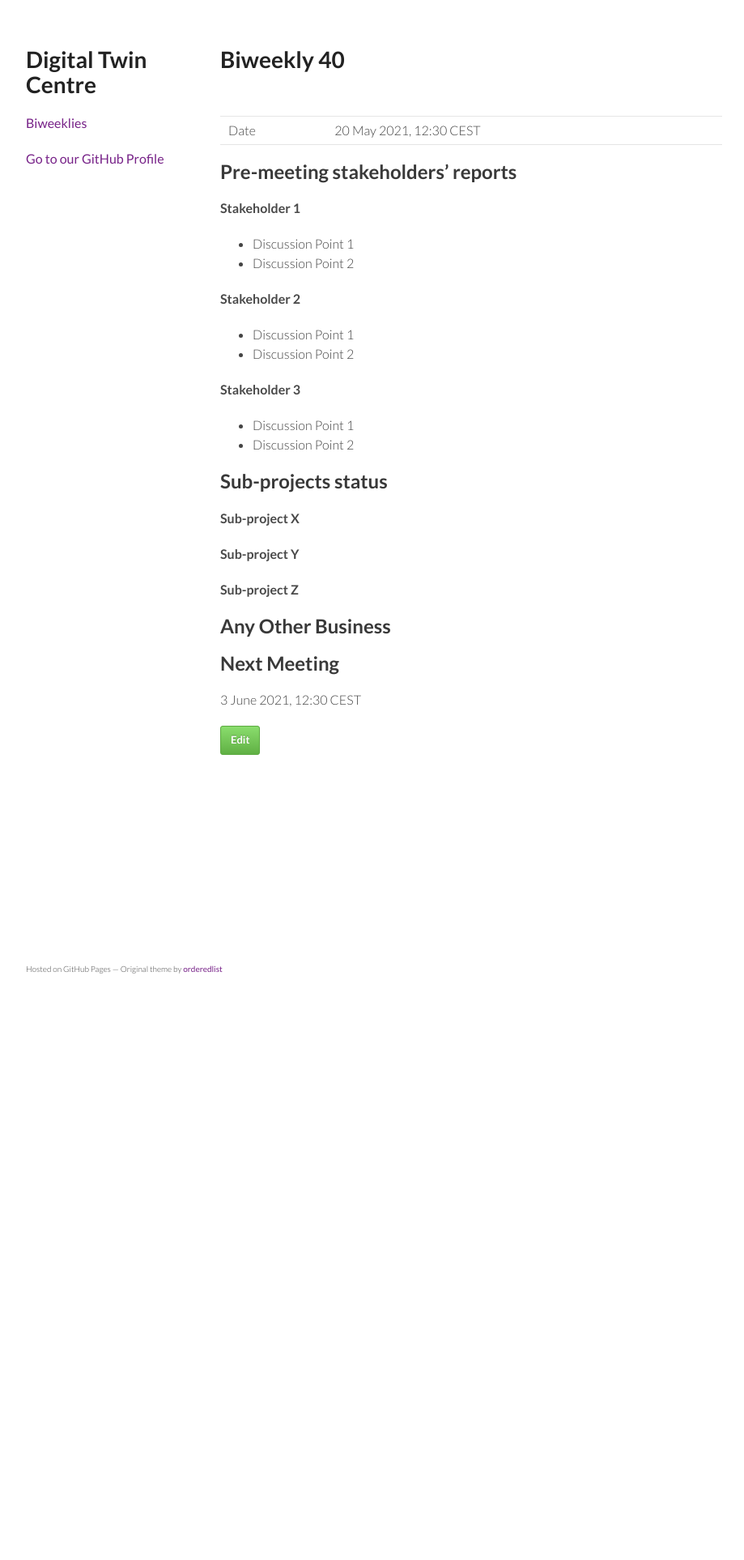
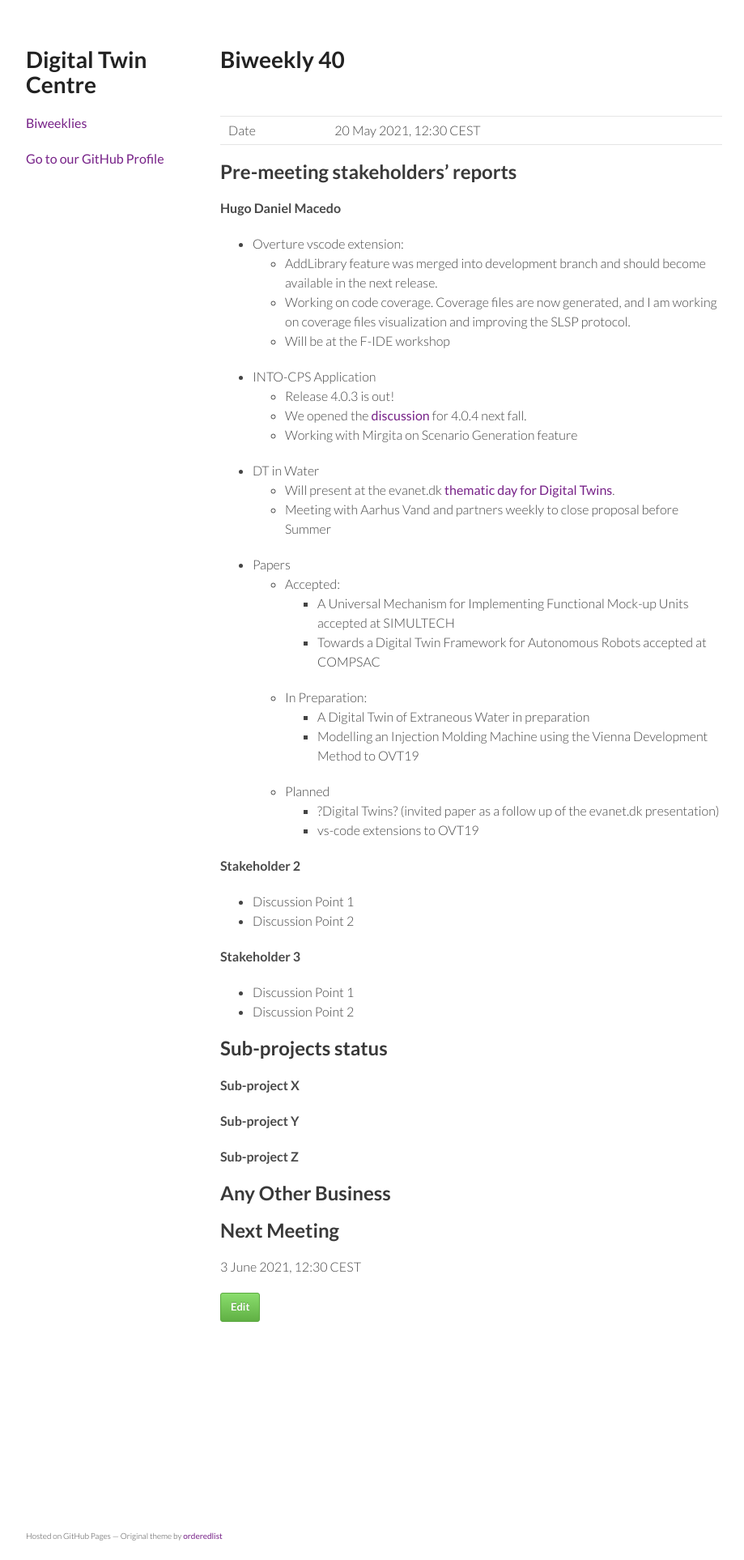
Before and after one commit to digitaltwincentre/digitaltwincentre.github.io, a Jekyll site: the page built from _biweeklies/Biweekly-40.md, in a window 1280 px wide. Shown: the whole page at 81% size, without its empty margins (178-1097 px from the left). Built offline with Jekyll 4.4.1, drawn with Linux system fonts in a browser that asks for light colours; nearby versions of some CDN libraries; before the commit the page ends 1226 px from its top, so only the background shows below that.

Commit message:
Update Biweekly-40.md

```diff
--- a/_biweeklies/Biweekly-40.md
+++ b/_biweeklies/Biweekly-40.md
@@ -20,9 +20,30 @@ date: 20 May 2021, 1230 CEST
 
 <!-- Please keep in mind that the minutes are publicly available.-->
 
-#### Stakeholder 1
-* Discussion Point 1
-* Discussion Point 2
+#### Hugo Daniel Macedo
+* Overture vscode extension:
+  * AddLibrary feature was merged into development branch and should become available in the next release.
+  * Working on code coverage. Coverage files are now generated, and I am working on coverage files visualization
+    and improving the SLSP protocol.
+  * Will be at the F-IDE workshop
+* INTO-CPS Application
+  * Release 4.0.3 is out!
+  * We opened the [discussion](https://github.com/INTO-CPS-Association/into-cps-application/discussions) for 4.0.4 next fall.
+  * Working with Mirgita on Scenario Generation feature
+* DT in Water
+  * Will present at the evanet.dk [thematic day for Digital Twins](http://www.evanet.dk/20-05-2021-digitale-tvillinger-i-afloebs-og-spildevandsbranchen/).
+  * Meeting with Aarhus Vand and partners weekly to close proposal before Summer
+* Papers
+  * Accepted:
+    * A Universal Mechanism for Implementing Functional Mock-up Units accepted at SIMULTECH
+    * Towards a Digital Twin Framework for Autonomous Robots accepted at COMPSAC
+  * In Preparation:
+    * A Digital Twin of Extraneous Water in preparation
+    * Modelling an Injection Molding Machine using the Vienna Development Method to OVT19
+  * Planned
+    * ?Digital Twins? (invited paper as a follow up of the evanet.dk presentation)
+    * vs-code extensions to OVT19
+
 
 #### Stakeholder 2
 * Discussion Point 1
```
